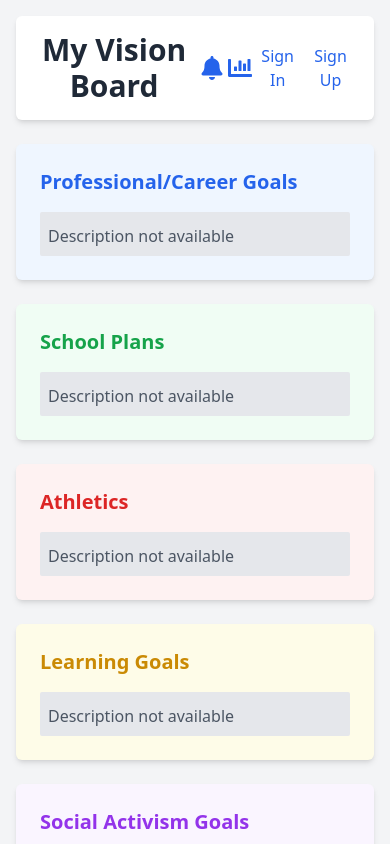
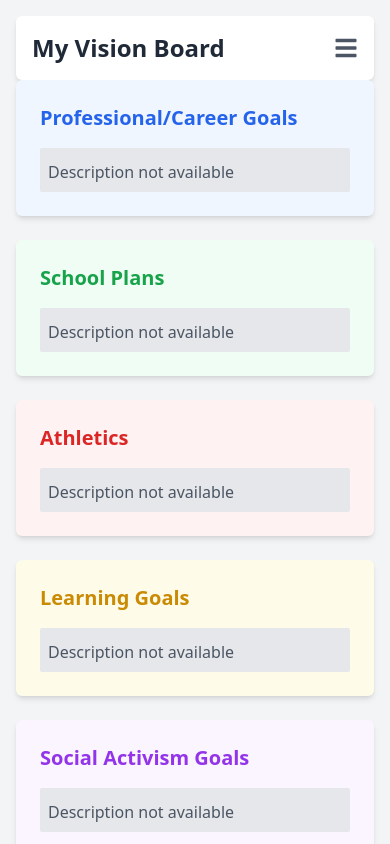
Before and after one commit to Giathi-Daniel/Vision-board, a React (Create React App) app in the folder vision-board/: page / in a window 390 px wide. Shown: the top 844 px of the page. Built offline with nearby package versions, Linux system fonts and the light colour scheme.

Commit message:
add header responsiveness, and update UI for the register and login pages

```diff
--- a/vision-board/src/components/Header.js
+++ b/vision-board/src/components/Header.js
@@ -1,41 +1,35 @@
-import React, { useContext } from 'react'
-import {useNavigate, Link} from "react-router-dom"
-import {FaHome, FaBell, FaChartBar} from "react-icons/fa"
-import AuthContext from './AuthContext'
+import React, { useContext, useState } from 'react';
+import { useNavigate, Link } from "react-router-dom";
+import { FaHome, FaBell, FaChartBar, FaBars, FaTimes } from "react-icons/fa";
+import AuthContext from './AuthContext';
 
-
-const Header = ({title, onHomeClick, onNotificationClick}) => {
-  const { user, logout } = useContext(AuthContext)
-  const navigate = useNavigate()
+const Header = ({ title, onHomeClick, onNotificationClick }) => {
+  const { user, logout } = useContext(AuthContext);
+  const navigate = useNavigate();
+  const [isMenuOpen, setIsMenuOpen] = useState(false);
 
   const handleHomeClick = () => {
-    if(onHomeClick) onHomeClick()
-      navigate('/')
-  }
+    if (onHomeClick) onHomeClick();
+    navigate('/');
+  };
 
-  const handleLoginClick = () => {
-    navigate('/login')
-  }
-
-  const handleRegisterClick = () => {
-    navigate('/register')
-  }
-
-  const handleProfileClick = () => {
-    navigate('/profile')
-  }
-
+  const handleLoginClick = () => navigate('/login');
+  const handleRegisterClick = () => navigate('/register');
+  const handleProfileClick = () => navigate('/profile');
   const handleLogoutClick = () => {
-    logout()
-    navigate('/')
-  }
+    logout();
+    navigate('/');
+  };
 
   return (
-    <header className="flex items-center justify-between p-4 mb-6 bg-white rounded-md shadow-md">
-      <div className='flex items-center space-x-1'>
-        <h1 className="text-3xl font-bold text-center text-gray-800">{title}</h1>
+    <header className="bg-white shadow-md rounded-md p-4 flex items-center justify-between">
+      <div className="flex items-center space-x-4">
+        <h1 className="text-2xl font-bold text-gray-800">{title}</h1>
+      </div>
+
+      <div className="hidden lg:flex lg:items-center lg:space-x-4">
         {onHomeClick && (
-          <button onClick={handleHomeClick} className="ml-4 text-blue-600 hover:text-blue-800">
+          <button onClick={handleHomeClick} className="text-blue-600 hover:text-blue-800">
             <FaHome size={24} />
           </button>
         )}
@@ -45,19 +39,17 @@ const Header = ({title, onHomeClick, onNotificationClick}) => {
         <Link to="/dashboard" className="text-blue-600 hover:text-blue-800">
           <FaChartBar size={24} />
         </Link>
-      </div>
-      <div className='flex items-center'>
         {!user ? (
           <>
             <button
               onClick={handleLoginClick}
-              className='mx-2 text-blue-600 hover:text-blue-800'
+              className="px-4 py-2 border border-blue-600 text-blue-600 hover:bg-blue-100 rounded-md"
             >
               Sign In
             </button>
             <button
               onClick={handleRegisterClick}
-              className='mx-2 text-blue-600 hover:text-blue-800'
+              className="px-4 py-2 bg-blue-600 text-white hover:bg-blue-700 rounded-md"
             >
               Sign Up
             </button>
@@ -66,21 +58,73 @@ const Header = ({title, onHomeClick, onNotificationClick}) => {
           <>
             <button
               onClick={handleProfileClick}
-              className='mx-2 text-blue-600 hover:text-blue-800'
+              className="px-4 py-2 border border-blue-600 text-blue-600 hover:bg-blue-100 rounded-md"
             >
               Profile
             </button>
             <button
               onClick={handleLogoutClick}
-              className='mx-2 text-blue-600 hover:text-blue-800'
+              className="px-4 py-2 bg-blue-600 text-white hover:bg-blue-700 rounded-md"
             >
               Logout
             </button>
           </>
         )}
       </div>
+
+      <button className="lg:hidden text-gray-600 hover:text-gray-800" onClick={() => setIsMenuOpen(!isMenuOpen)}>
+        {isMenuOpen ? <FaTimes size={24} /> : <FaBars size={24} />}
+      </button>
+
+      <nav className={`absolute top-20 right-4 bg-white shadow-md rounded-sm w-48 ${isMenuOpen ? 'block' : 'hidden'} lg:hidden`}>
+        <div className="flex flex-col items-center p-4 space-y-6">
+          <button onClick={handleHomeClick} className="flex items-center w-full text-blue-600 hover:text-blue-800">
+            <FaHome size={24} className="mr-2" />
+            Home
+          </button>
+          <button onClick={onNotificationClick} className="flex items-center w-full text-blue-600 hover:text-blue-800">
+            <FaBell size={24} className="mr-2" />
+            Notifications
+          </button>
+          <Link to="/dashboard" className="flex items-center w-full text-blue-600 hover:text-blue-800">
+            <FaChartBar size={24} className="mr-2" />
+            Dashboard
+          </Link>
+          {!user ? (
+            <>
+              <button
+                onClick={handleLoginClick}
+                className="w-full px-4 py-2 border border-blue-600 text-blue-600 hover:bg-blue-600 hover:text-white rounded-md"
+              >
+                Sign In
+              </button>
+              <button
+                onClick={handleRegisterClick}
+                className="w-full px-4 py-2 bg-blue-600 text-white hover:bg-blue-700 rounded-md"
+              >
+                Sign Up
+              </button>
+            </>
+          ) : (
+            <>
+              <button
+                onClick={handleProfileClick}
+                className="w-full px-4 py-2 border border-blue-600 text-blue-600 hover:bg-blue-100 rounded-md"
+              >
+                Profile
+              </button>
+              <button
+                onClick={handleLogoutClick}
+                className="w-full px-4 py-2 bg-blue-600 text-white hover:bg-blue-700 rounded-md"
+              >
+                Logout
+              </button>
+            </>
+          )}
+        </div>
+      </nav>
     </header>
-  )
-}
+  );
+};
 
-export default Header
+export default Header;
--- a/vision-board/src/pages/Login.js
+++ b/vision-board/src/pages/Login.js
@@ -33,9 +33,6 @@ const Login = () => {
                 </div>
                 <button type='submit' className='w-full bg-blue-500 text-white py-2 rounded-md hover:bg-blue-500 transition'>Login</button>
             </form>
-            <div className="text-center mt-4">
-                <img src='https://cdn.pixabay.com/photo/2018/07/12/21/32/subscribe-3534409_1280.jpg' className='mx-auto w-32' alt='Login illustration' />
-            </div>
         </div>
     </div>
   )
--- a/vision-board/src/pages/Register.js
+++ b/vision-board/src/pages/Register.js
@@ -34,11 +34,8 @@ const Register = () => {
                     <label className="block text-gray-700">Password</label>
                     <input type="password" value={password} onChange={(e) => setPassword(e.target.value)} className="w-full px-3 py-2 border rounded-md focus:outline-none focus:ring focus:border-blue-300" required />
                 </div>
-                <button type='submit' className="w-full bg-green-500 text-white py-2 rounded-md hover:bg-green-600 transition duration-150 ease-in">Login</button>
+                <button type='submit' className="w-full bg-green-500 text-white py-2 rounded-md hover:bg-green-600 transition duration-150 ease-in">Register</button>
             </form>
-            <div className="text-center mt-4">
-                <img src="https://media.istockphoto.com/id/2073069852/vector/hand-giving-two-keys-with-keychain-in-form-of-house-3d-illustration.jpg?s=612x612&w=0&k=20&c=hDkU3z0uW6CxLsXH91u1GhtHzD6FXIoXklWfLlCNa70=" alt="Register illustration" className="mx-auto w-32" />
-            </div>
         </div>
     </div>
 
```
